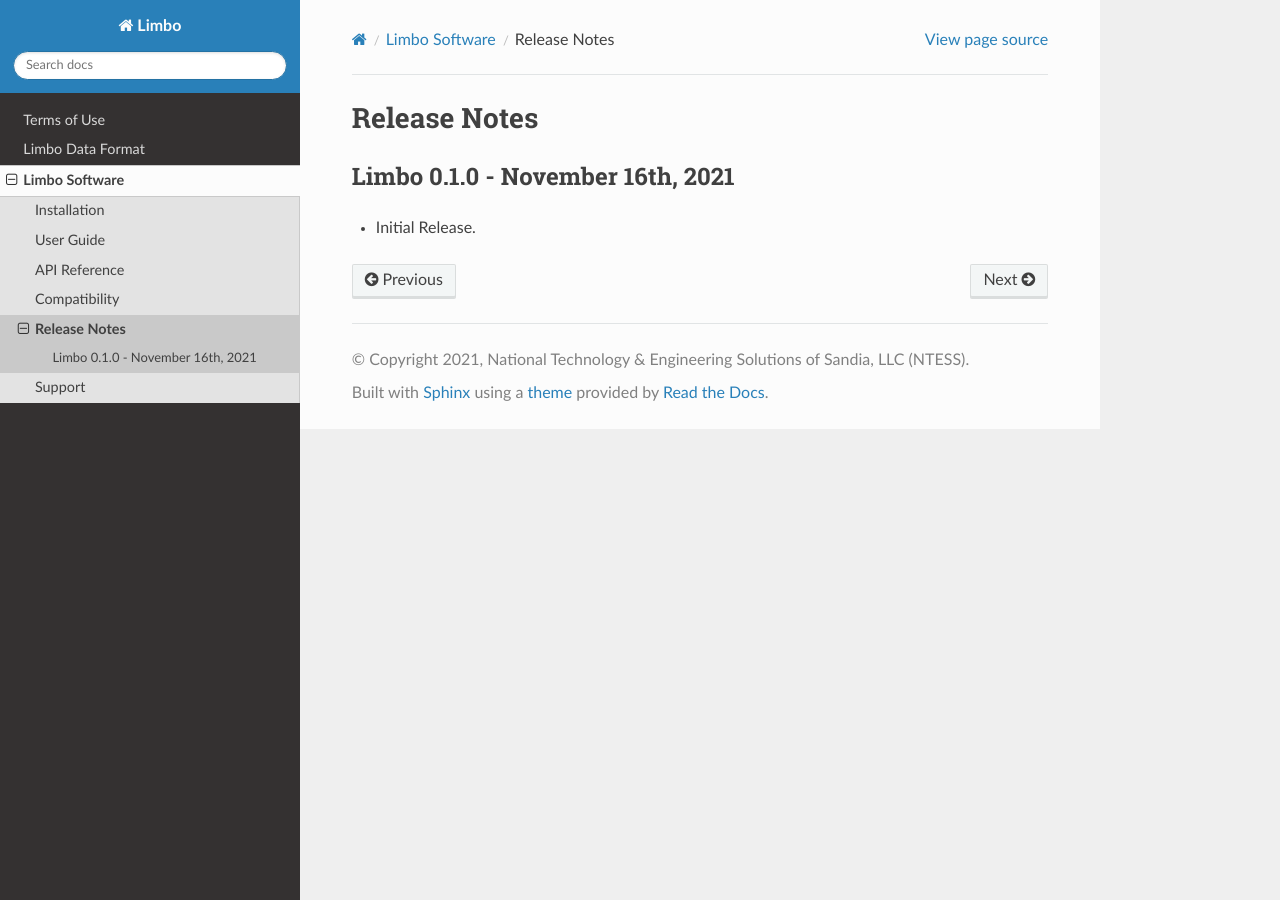
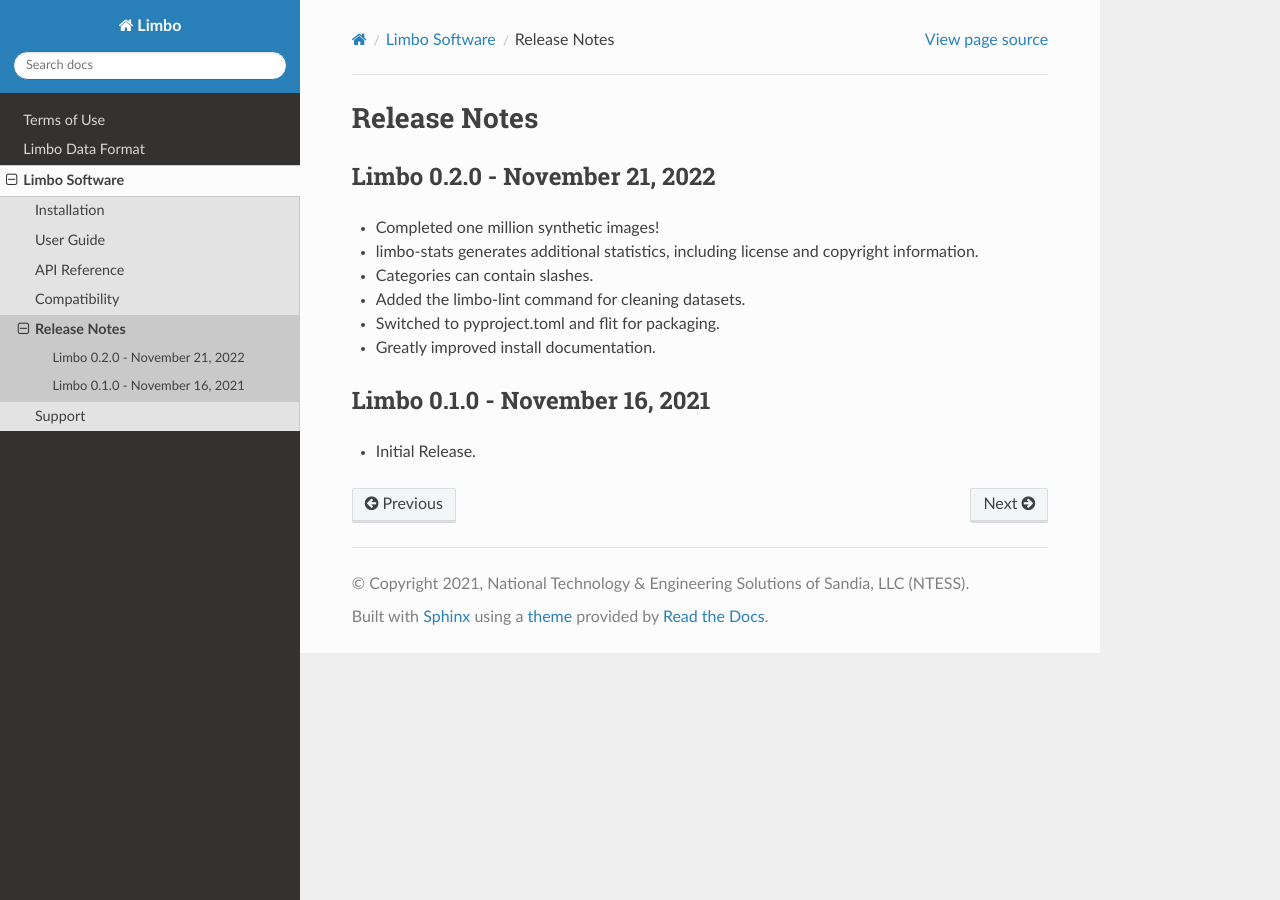
Before and after one commit to limbo-ml/user, a Sphinx documentation site: the page built from docs/release-notes.rst, in a window 1280 px wide. Built offline with Sphinx 7.4.7 and the Read the Docs theme 2.0.0, drawn with Linux system fonts in a browser that asks for light colours; pages that are not in the unit, such as notebooks, are missing from menus.

Commit message:
Limbo version 0.2.0

```diff
--- a/docs/release-notes.rst
+++ b/docs/release-notes.rst
@@ -3,7 +3,17 @@
 Release Notes
 =============
 
-Limbo 0.1.0 - November 16th, 2021
----------------------------------
+Limbo 0.2.0 - November 21, 2022
+-------------------------------
+
+* Completed one million synthetic images!
+* limbo-stats generates additional statistics, including license and copyright information.
+* Categories can contain slashes.
+* Added the limbo-lint command for cleaning datasets.
+* Switched to pyproject.toml and flit for packaging.
+* Greatly improved install documentation.
+
+Limbo 0.1.0 - November 16, 2021
+-------------------------------
 
 * Initial Release.
--- a/limbo/__init__.py
+++ b/limbo/__init__.py
@@ -5,4 +5,4 @@
 
 """Tools for working with computer vision data stored using the :ref:`specification`."""
 
-__version__ = "0.2.0-dev"
+__version__ = "0.2.0"
```
